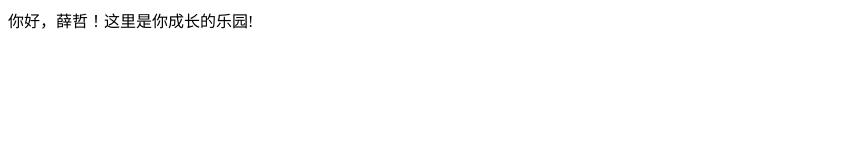
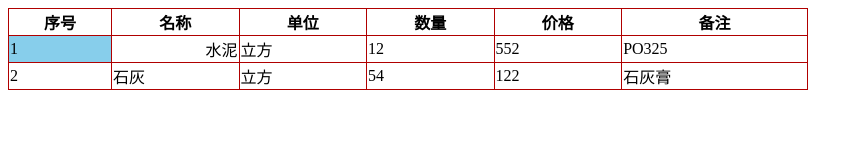
Before and after one commit to xmffwj88/xmf88.xyz, a plain HTML site: page index.html in a window 1280 px wide. Shown: the whole page, without its empty margins (0-863 px from the left). Drawn offline with Linux system fonts and the light colour scheme.

Commit message:
Update index.html

```diff
--- a/index.html
+++ b/index.html
@@ -1 +1,35 @@
-你好，薛哲！这里是你成长的乐园!
+<!DOCTYPE html>
+<html lang="en">
+<head>
+	<meta charset="UTF-8">
+	<title>Document</title>
+</head>
+<body>
+	<table border="1" bordercolor="blur" width="800" rules="all" align="charset">
+		<tr>
+			<th>序号</th>
+			<th>名称</th>
+			<th>单位</th>
+			<th>数量</th>
+			<th>价格</th>
+			<th>备注</th>
+		</tr>
+		<tr>
+			<td bgcolor="skyblue" width="100" height="20">1</td>
+			<td valign="top" align="right">水泥</td>
+			<td>立方</td>
+			<td>12</td>
+			<td>552</td>
+			<td>PO325</td>
+		</tr>
+		<tr>
+			<td>2</td>
+			<td>石灰</td>
+			<td>立方</td>
+			<td>54</td>
+			<td>122</td>
+			<td>石灰膏</td>
+		</tr>
+	</table>
+</body>
+</html>
```
